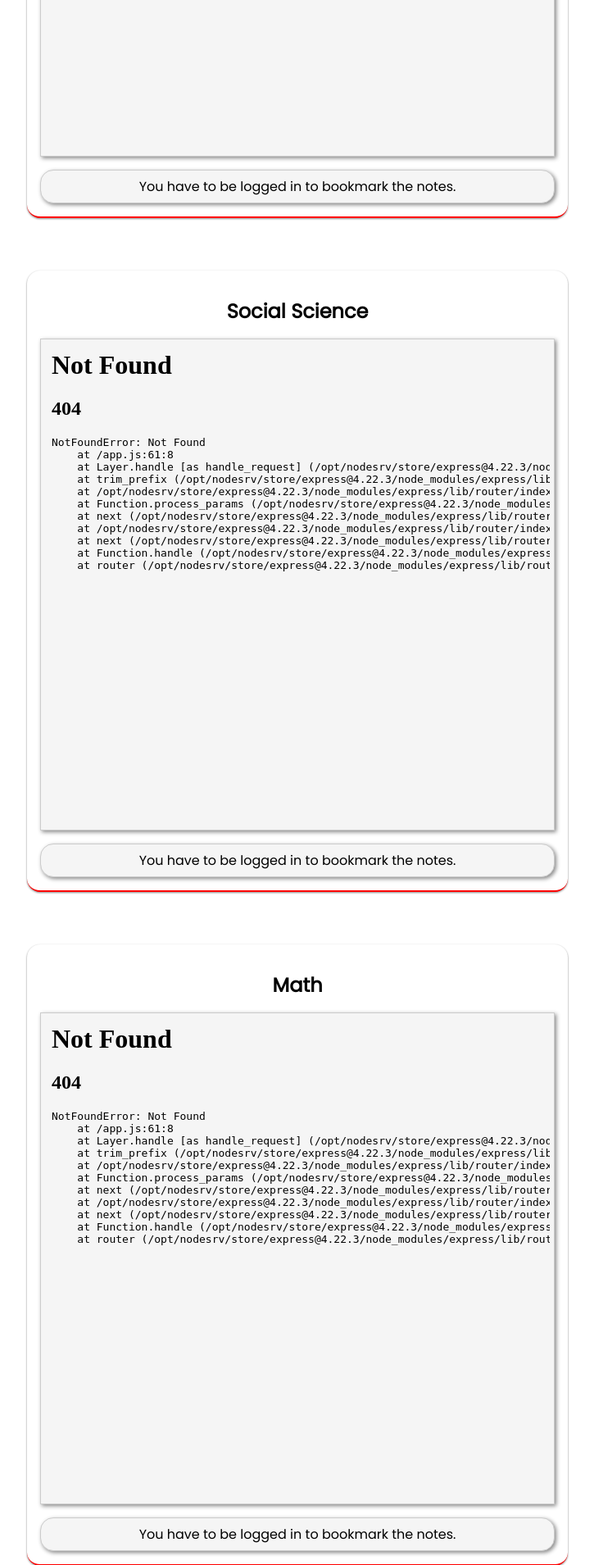
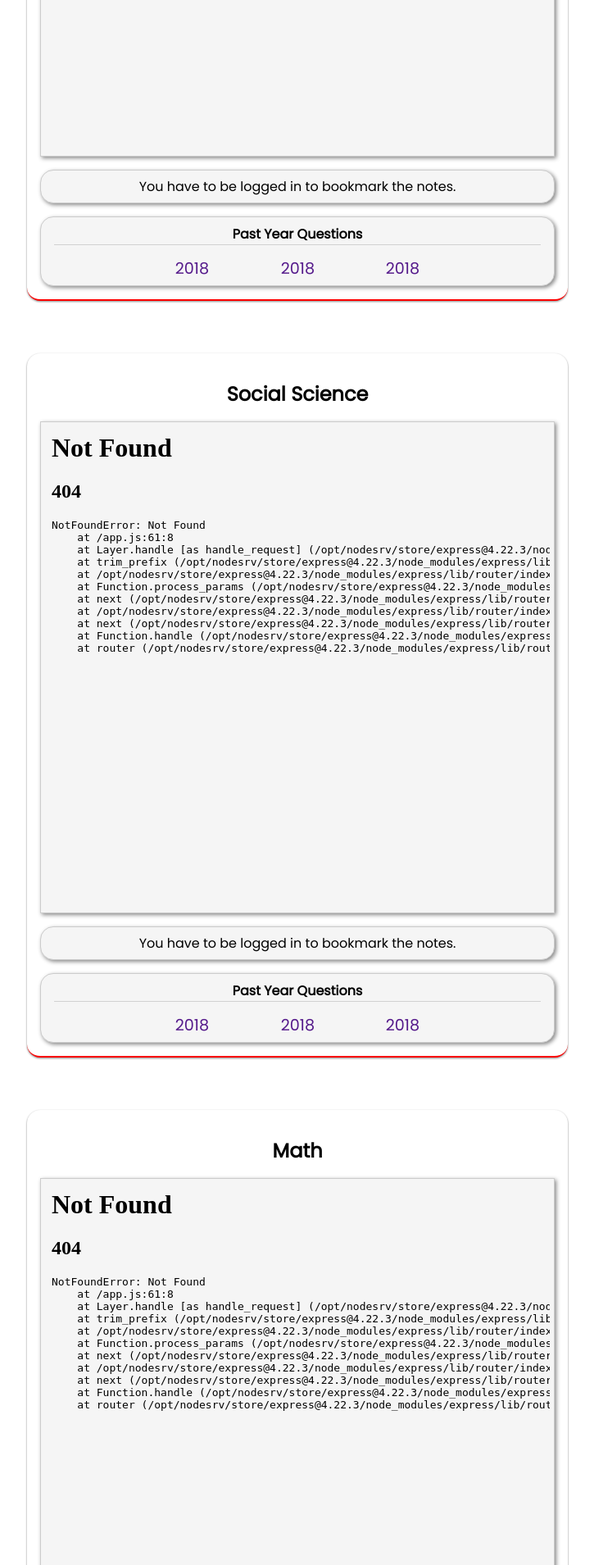
Before and after one commit to sautaboy/4th-sem-group-project, a Node server app: page /semister/firstSemister in a window 1280 px wide. Shown: the part 652-2561 px from the top of the page at 82% size, without its empty margins (380-1105 px from the left). Run offline with Node 20, Linux system fonts and the light colour scheme; some libraries are stand-ins or nearby versions.

Commit message:
past year questions section has been added

```diff
--- a/public/stylesheets/semister.css
+++ b/public/stylesheets/semister.css
@@ -109,6 +109,44 @@
     display: none;
 }
 
+.past-year-questions
+ {
+    border: 1px solid #ccc;
+    box-shadow: 2px 2px 5px #888888;
+    background-color: #f5f5f5;
+    padding: .5rem 1rem;
+    width: 100%;
+    flex-direction: column;
+    display: flex;
+    flex-direction: column;
+    gap: 1rem;
+    overflow: scroll;
+    text-align: center;
+    border-radius: 16px;
+
+}
+.past-year-questions h4
+{
+    border-bottom: 1px solid rgba(128, 128, 128, 0.308);
+}
+
+
+
+.each-subject-questions-list {
+    display: flex;
+    flex-wrap: wrap;
+    justify-content: center;
+    gap: 10px;
+    width: 100%;
+}
+
+.each-subject-questions-list a {
+    width: 20%;
+    scale: 1.2;
+}
+
+
+
 @media (max-width: 920px) {
 
 
--- a/routes/index.js
+++ b/routes/index.js
@@ -224,7 +224,7 @@
     }
 
     if (req.body.name) {
-      user.name = req.body.name;
+      user.name = req .body.name;
     }
 
     if (req.body.bio) {
--- a/views/semister.ejs
+++ b/views/semister.ejs
@@ -40,7 +40,6 @@
                     <%= semisterContent.subFive %>
 
                 </a>
-
             </div>
 
 
@@ -65,6 +64,15 @@
                                     <% } %>
                         </div>
 
+                        <div class="past-year-questions">
+                            <h4>Past Year Questions</h4>
+                            <div class="each-subject-questions-list">
+                                <a href="">2018</a>
+                                <a href="">2018</a>
+                                <a href="">2018</a>
+                            </div>
+                        </div>
+
                     </div>
                 </div>
 
@@ -86,6 +94,14 @@
                                 <% } else { %>
                                     <p>You have to be logged in to bookmark the notes.</p>
                                     <% } %>
+                        </div>
+                       <div class="past-year-questions">
+                            <h4>Past Year Questions</h4>
+                            <div class="each-subject-questions-list">
+                                <a href="">2018</a>
+                                <a href="">2018</a>
+                                <a href="">2018</a>
+                            </div>
                         </div>
 
                     </div>
@@ -109,6 +125,14 @@
                                 <% } else { %>
                                     <p>You have to be logged in to bookmark the notes.</p>
                                     <% } %>
+                        </div>
+                       <div class="past-year-questions">
+                            <h4>Past Year Questions</h4>
+                            <div class="each-subject-questions-list">
+                                <a href="">2018</a>
+                                <a href="">2018</a>
+                                <a href="">2018</a>
+                            </div>
                         </div>
 
                     </div>
@@ -134,6 +158,14 @@
                                     <% } %>
                         </div>
 
+                       <div class="past-year-questions">
+                            <h4>Past Year Questions</h4>
+                            <div class="each-subject-questions-list">
+                                <a href="">2018</a>
+                                <a href="">2018</a>
+                                <a href="">2018</a>
+                            </div>
+                        </div>
                     </div>
                 </div>
 
@@ -155,6 +187,14 @@
                                 <% } else { %>
                                     <p>You have to be logged in to bookmark the notes.</p>
                                     <% } %>
+                        </div>
+                       <div class="past-year-questions">
+                            <h4>Past Year Questions</h4>
+                            <div class="each-subject-questions-list">
+                                <a href="">2018</a>
+                                <a href="">2018</a>
+                                <a href="">2018</a>
+                            </div>
                         </div>
 
                     </div>
```
Also changed, not shown: views/signup.ejs (+24 -5 lines), public/images/userPhoto/276e71d9-d7e7-4aa1-8fb3-a52cb5a31762.jpeg (added), public/images/userPhoto/3970f4e2-0919-4a94-beb5-73062b96c62c.jpeg (added), 2 other files.
